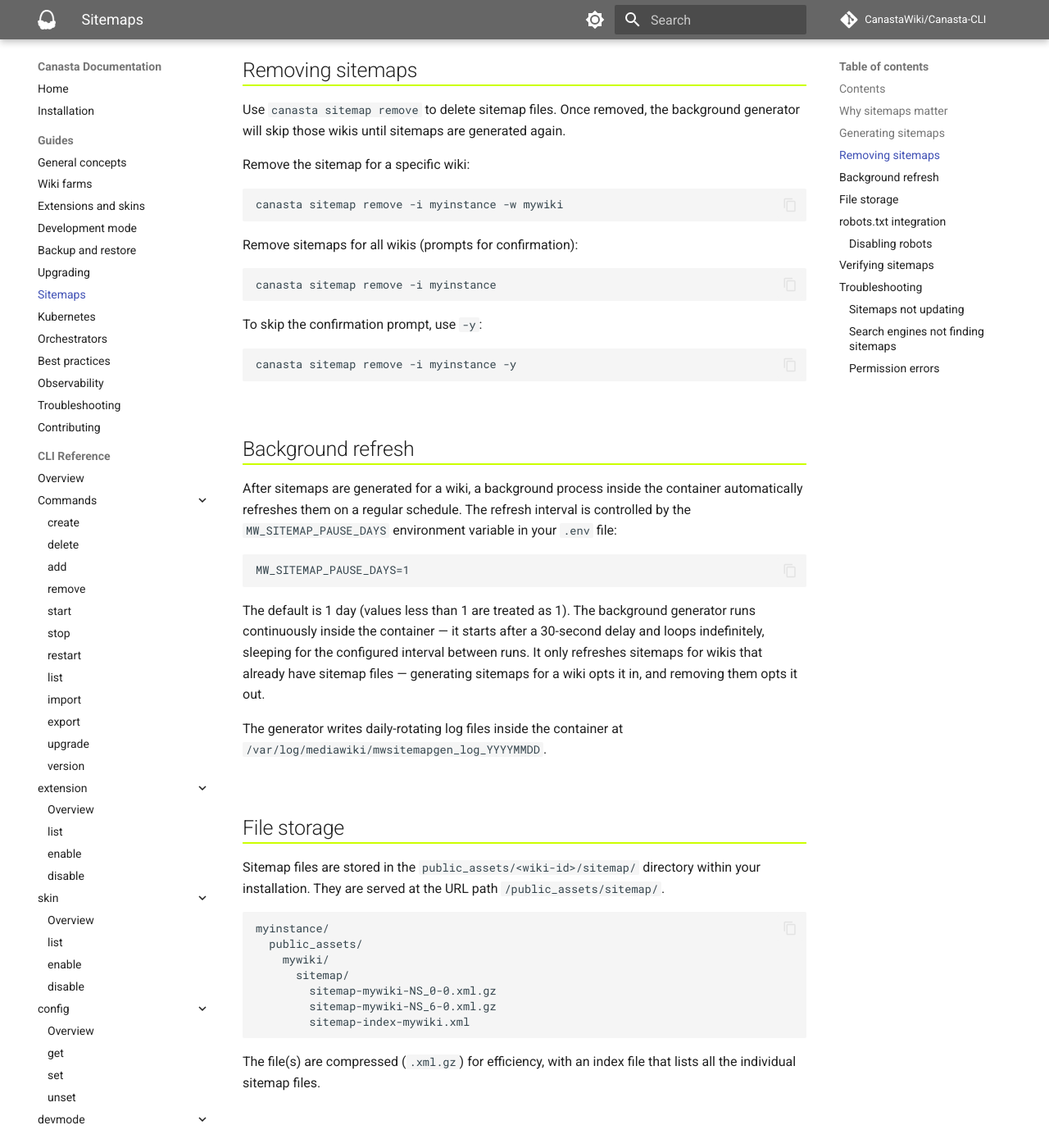
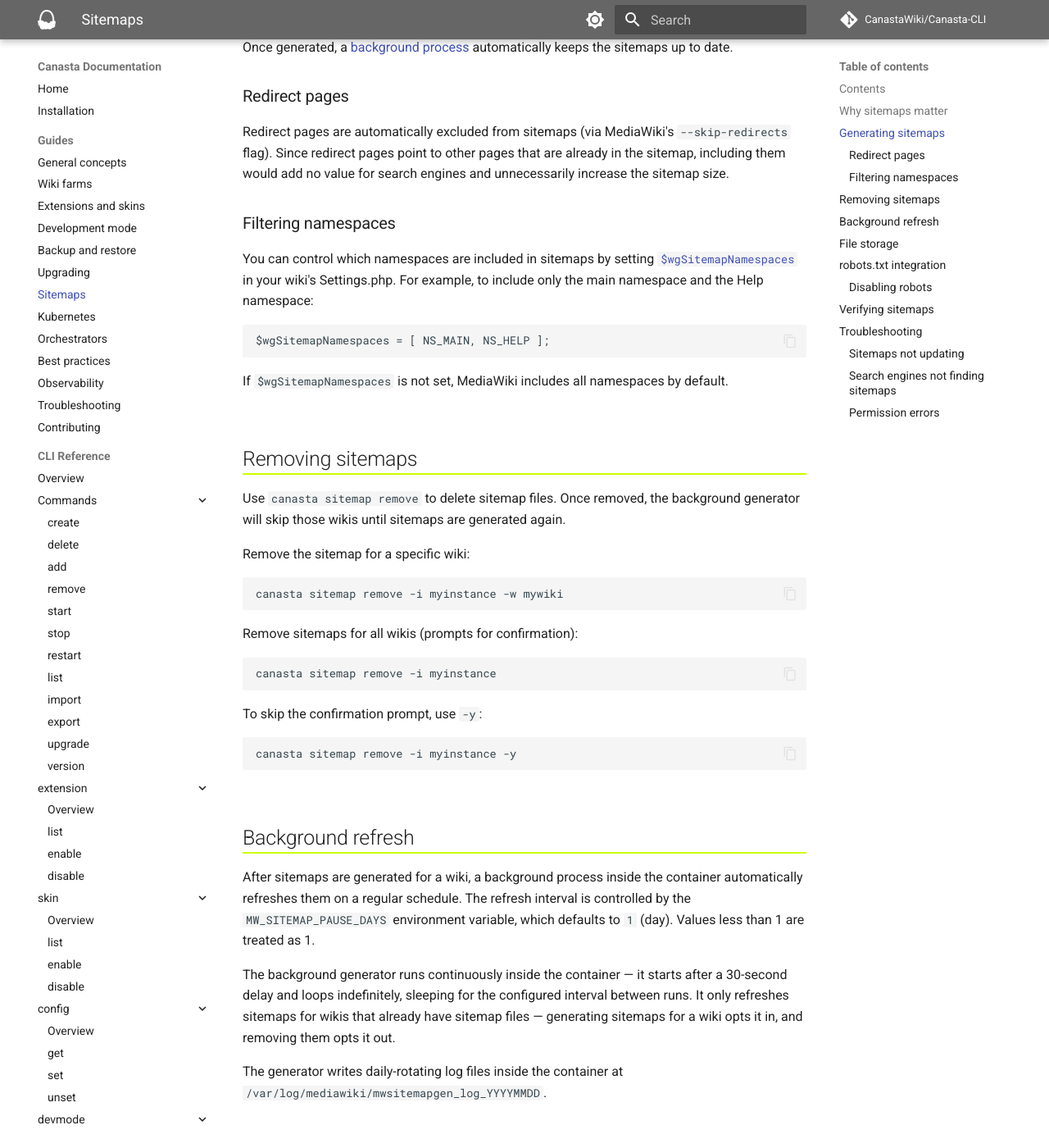
Before and after one commit to CanastaWiki/Canasta-CLI, an MkDocs documentation site: the page built from docs/guide/sitemaps.md, in a window 1280 px wide and 1400 px high, scrolled down 1208 px. Shown: the whole window at 82% size. Built offline with MkDocs 1.6.1 and Material for MkDocs 9.7.7, drawn with Linux system fonts in a browser that asks for light colours; comment, search, counter and statistics services are not loaded; some of the changed text lies outside the part shown.

Commit message:
Clarify sitemap docs: skip-redirects, namespace filtering, refresh interval (#392)
Document that redirect pages are always excluded from sitemaps, that
$wgSitemapNamespaces can be used to filter which namespaces are included,
and fix the MW_SITEMAP_PAUSE_DAYS description to not imply it's already
in the .env file (tracked in #390).

Ref: https://github.com/CanastaWiki/CanastaBase/pull/99#issuecomment-3952941425

````diff
--- a/docs/guide/sitemaps.md
+++ b/docs/guide/sitemaps.md
@@ -6,6 +6,8 @@ XML sitemaps help search engines discover and index pages on your wiki. Canasta
 
 - [Why sitemaps matter](#why-sitemaps-matter)
 - [Generating sitemaps](#generating-sitemaps)
+  - [Redirect pages](#redirect-pages)
+  - [Filtering namespaces](#filtering-namespaces)
 - [Removing sitemaps](#removing-sitemaps)
 - [Background refresh](#background-refresh)
 - [File storage](#file-storage)
@@ -39,6 +41,20 @@ canasta sitemap generate -i myinstance
 
 Once generated, a [background process](#background-refresh) automatically keeps the sitemaps up to date.
 
+### Redirect pages
+
+Redirect pages are automatically excluded from sitemaps (via MediaWiki's `--skip-redirects` flag). Since redirect pages point to other pages that are already in the sitemap, including them would add no value for search engines and unnecessarily increase the sitemap size.
+
+### Filtering namespaces
+
+You can control which namespaces are included in sitemaps by setting [`$wgSitemapNamespaces`](https://www.mediawiki.org/wiki/Manual:$wgSitemapNamespaces) in your wiki's Settings.php. For example, to include only the main namespace and the Help namespace:
+
+```php
+$wgSitemapNamespaces = [ NS_MAIN, NS_HELP ];
+```
+
+If `$wgSitemapNamespaces` is not set, MediaWiki includes all namespaces by default.
+
 ---
 
 ## Removing sitemaps
@@ -67,13 +83,9 @@ canasta sitemap remove -i myinstance -y
 
 ## Background refresh
 
-After sitemaps are generated for a wiki, a background process inside the container automatically refreshes them on a regular schedule. The refresh interval is controlled by the `MW_SITEMAP_PAUSE_DAYS` environment variable in your `.env` file:
+After sitemaps are generated for a wiki, a background process inside the container automatically refreshes them on a regular schedule. The refresh interval is controlled by the `MW_SITEMAP_PAUSE_DAYS` environment variable, which defaults to `1` (day). Values less than 1 are treated as 1.
 
-```env
-MW_SITEMAP_PAUSE_DAYS=1
-```
-
-The default is 1 day (values less than 1 are treated as 1). The background generator runs continuously inside the container — it starts after a 30-second delay and loops indefinitely, sleeping for the configured interval between runs. It only refreshes sitemaps for wikis that already have sitemap files — generating sitemaps for a wiki opts it in, and removing them opts it out.
+The background generator runs continuously inside the container — it starts after a 30-second delay and loops indefinitely, sleeping for the configured interval between runs. It only refreshes sitemaps for wikis that already have sitemap files — generating sitemaps for a wiki opts it in, and removing them opts it out.
 
 The generator writes daily-rotating log files inside the container at `/var/log/mediawiki/mwsitemapgen_log_YYYYMMDD`.
 
````
